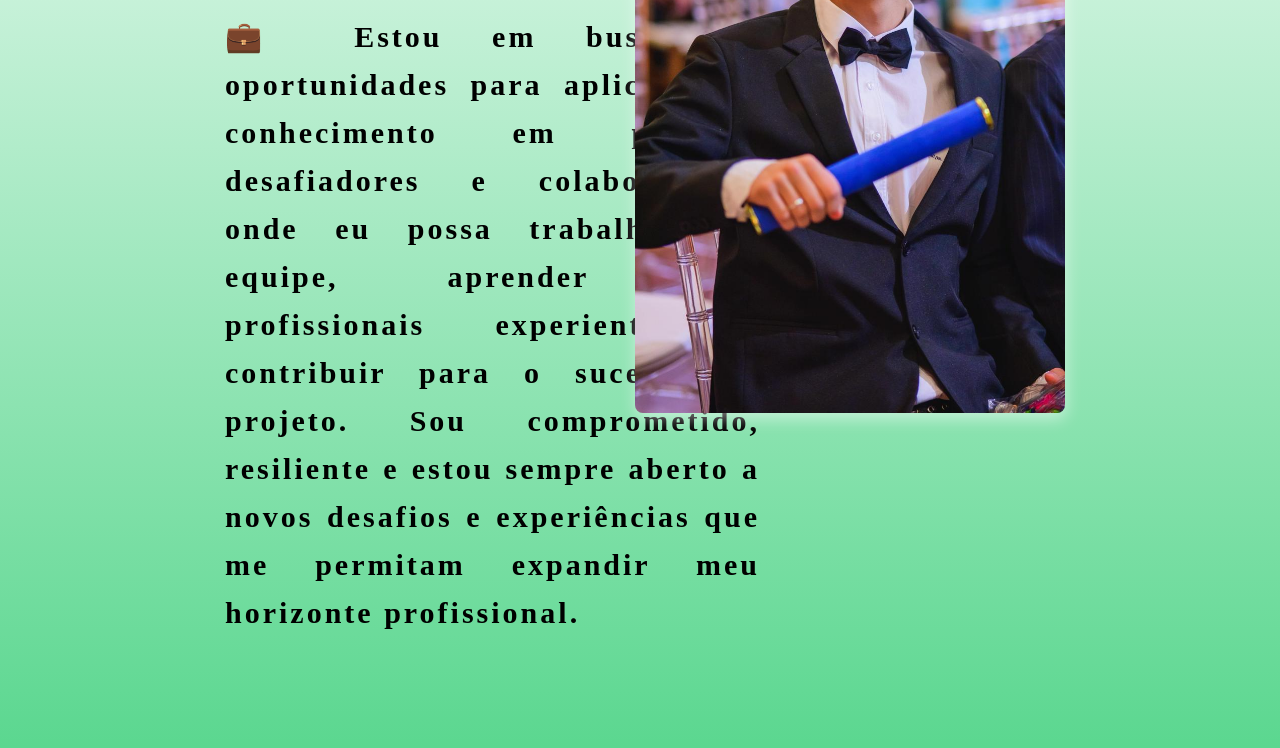
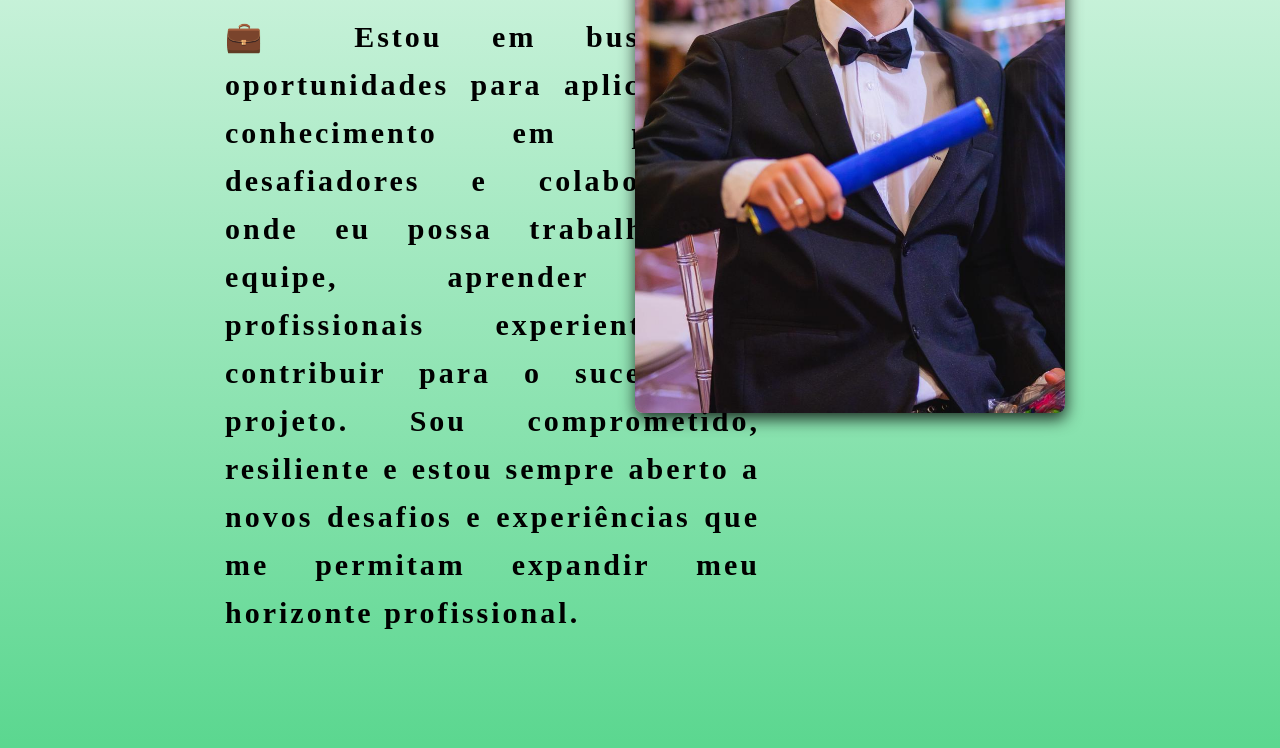
Before and after one commit to rkweber05/portifolio-profile, a plain HTML site: page index.html in a window 1280 px wide. Shown: the part 396-1144 px from the top of the page. Drawn offline with Linux system fonts and the light colour scheme.

Commit message:
feat: added box-shadow? rgba(0, 0, 0, 0.8)

```diff
--- a/css/styleMain.css
+++ b/css/styleMain.css
@@ -138,6 +138,6 @@ main  {
     .content-main__about-img img {
         width: 430px;
         border-radius: 8px;
-        box-shadow: 1px 6px 16px rgba(255, 255, 255, 0.5);
+        box-shadow: 1px 6px 16px rgba(0, 0, 0, 0.8)
     }
 }
```
